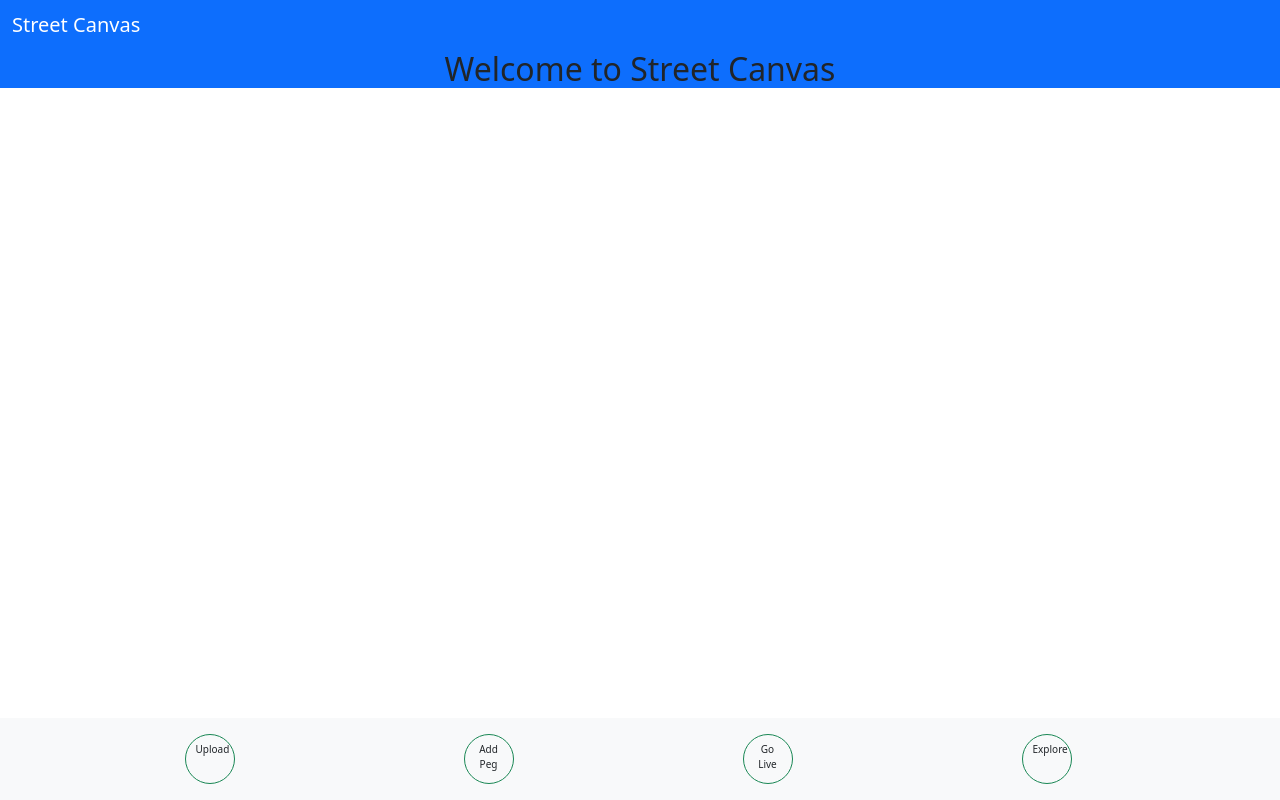
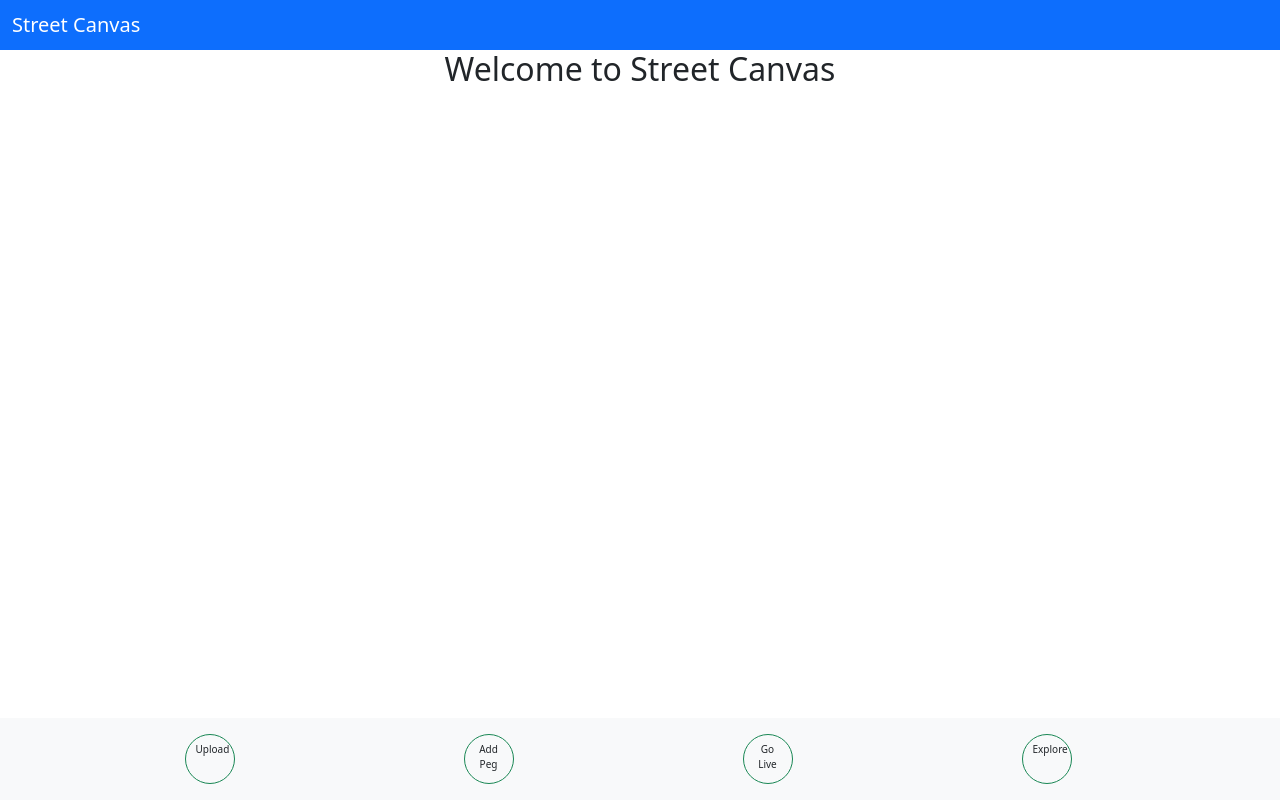
Before and after one commit to AliBakerCodes/StreetCanvas, a React (Create React App) app in the folder client/: page / in a window 1280 px wide. Built offline with nearby package versions, Linux system fonts and the light colour scheme.

Commit message:
Pages render between header and footer now

```diff
--- a/client/src/App.js
+++ b/client/src/App.js
@@ -19,10 +19,11 @@ const client = new ApolloClient({
 function App() {
   return (
      <ApolloProvider client={client}>
-     <Header/>
+
       <Router>
-        <div className="flex-column justify-center align-center min-100-vh bg-primary">
-          <Routes>
+        {/* <div className="flex-column justify-center align-center min-100-vh bg-primary"> */}
+        <Header/>
+        <Routes>
             <Route
               path="/"
               element={<Home />}
@@ -48,9 +49,9 @@ function App() {
               element={<Explore />}
             />
           </Routes>
-        </div>
+        {/* </div> */}
+      <Footer/>
       </Router>
-      <Footer/>
      </ApolloProvider>
   );
 }
```
